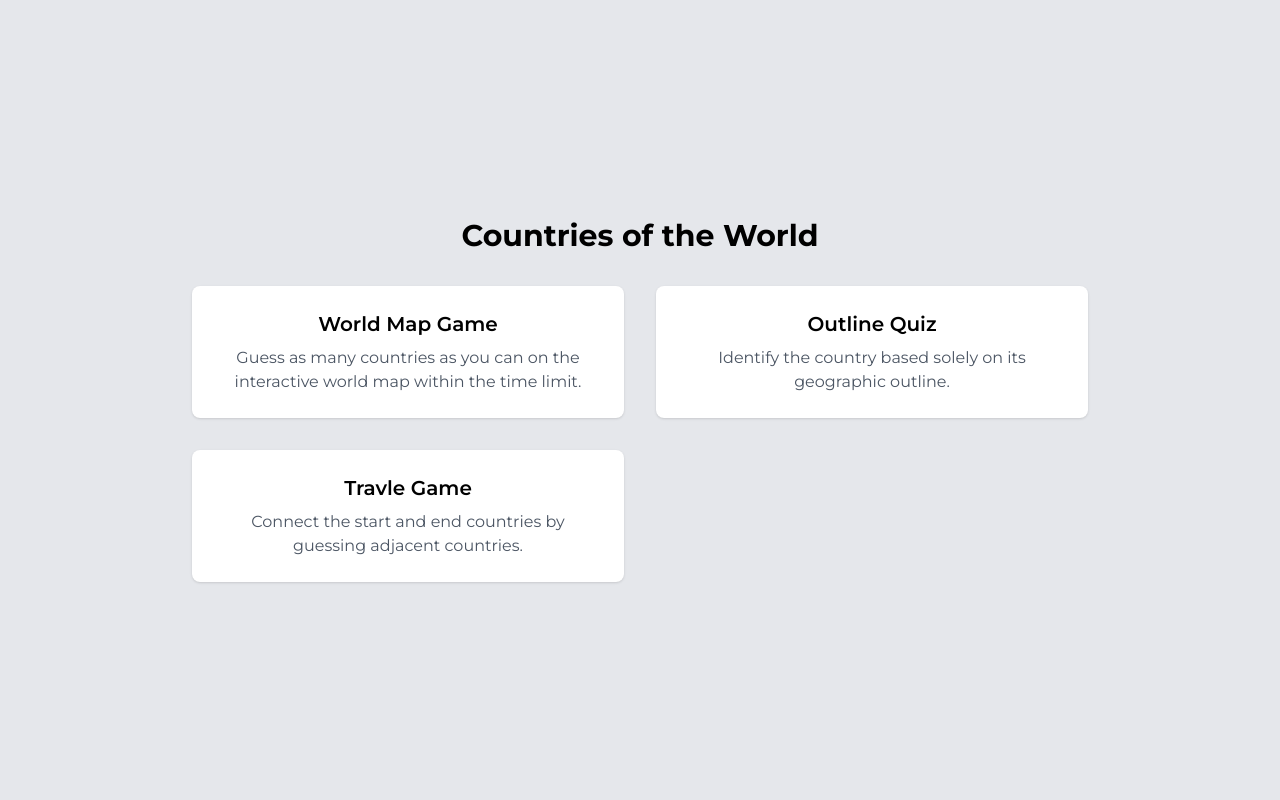
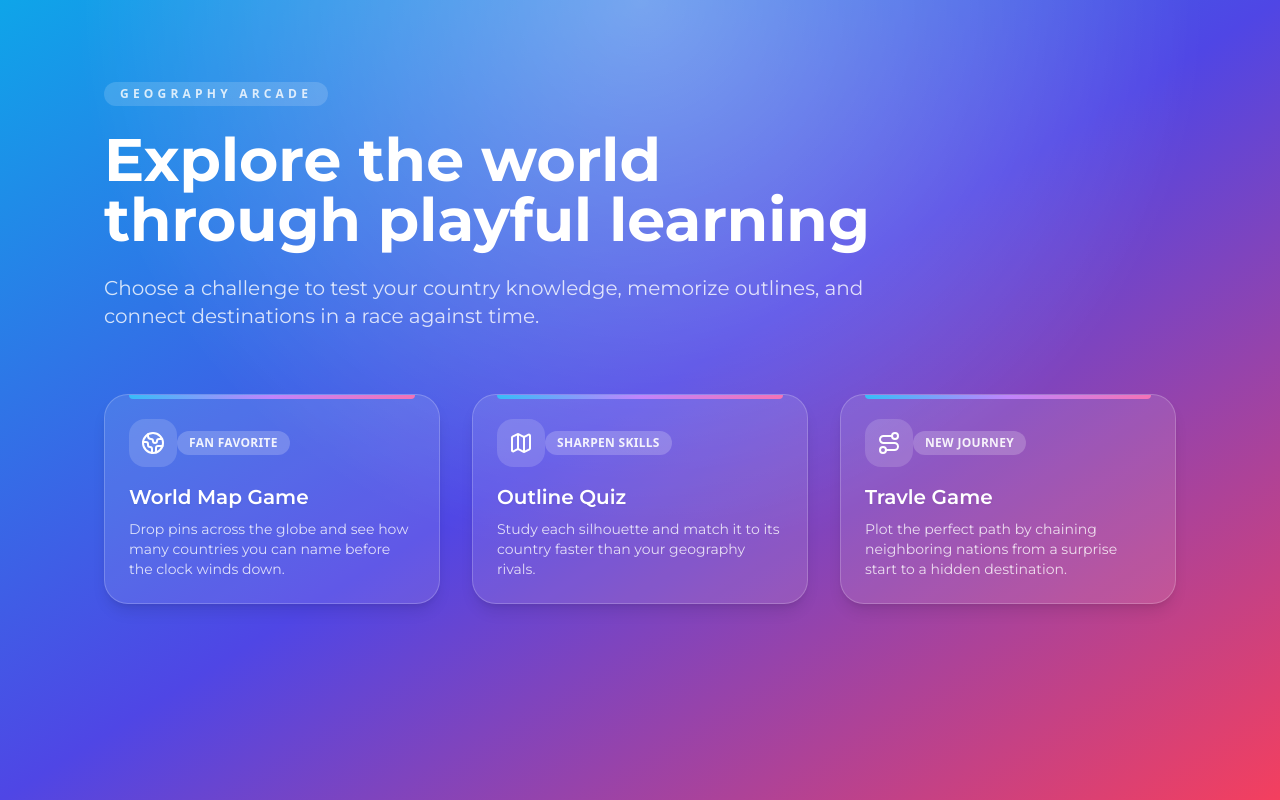
Before and after one commit to LuizFelipeBarbosa/countries-game, a React (Vite) app: page / in a window 1280 px wide. Built offline with nearby package versions, Linux system fonts and the light colour scheme.

Commit message:
Redesign home page hero and cards

```diff
--- /dev/null
+++ b/src/components/ModeCard.jsx
@@ -0,0 +1,27 @@
+const ModeCard = ({ icon: Icon, badge, title, description, onClick }) => {
+        return (
+                <button
+                        type="button"
+                        onClick={onClick}
+                        className="group relative flex h-full flex-col gap-4 rounded-3xl border border-white/20 bg-white/10 p-6 text-left text-white shadow-lg transition-transform duration-200 hover:-translate-y-1 hover:shadow-2xl focus-visible:outline focus-visible:outline-2 focus-visible:outline-offset-4 focus-visible:outline-white focus-visible:ring-0"
+                >
+                        <span className="pointer-events-none absolute inset-x-6 top-0 h-1 rounded-b-full bg-gradient-to-r from-sky-400 via-purple-400 to-pink-400" aria-hidden="true" />
+                        <div className="flex items-center justify-between">
+                                <span className="inline-flex h-12 w-12 items-center justify-center rounded-2xl bg-white/15 text-white">
+                                        <Icon className="h-6 w-6" aria-hidden="true" />
+                                </span>
+                                {badge ? (
+                                        <span className="rounded-full bg-white/20 px-3 py-1 text-xs font-semibold uppercase tracking-wide text-white/90">
+                                                {badge}
+                                        </span>
+                                ) : null}
+                        </div>
+                        <div className="space-y-2">
+                                <h3 className="text-xl font-semibold font-montserrat drop-shadow-sm">{title}</h3>
+                                <p className="text-sm text-white/80 font-montserrat">{description}</p>
+                        </div>
+                </button>
+        );
+};
+
+export default ModeCard;
--- a/src/pages/Home.jsx
+++ b/src/pages/Home.jsx
@@ -1,49 +1,67 @@
+import { Globe2, Map, Route } from "lucide-react";
+import ModeCard from "../components/ModeCard";
+
+const modes = [
+        {
+                key: "world",
+                title: "World Map Game",
+                description: "Drop pins across the globe and see how many countries you can name before the clock winds down.",
+                badge: "Fan Favorite",
+                icon: Globe2,
+        },
+        {
+                key: "outline",
+                title: "Outline Quiz",
+                description: "Study each silhouette and match it to its country faster than your geography rivals.",
+                badge: "Sharpen Skills",
+                icon: Map,
+        },
+        {
+                key: "travle",
+                title: "Travle Game",
+                description: "Plot the perfect path by chaining neighboring nations from a surprise start to a hidden destination.",
+                badge: "New Journey",
+                icon: Route,
+        },
+];
+
 const Home = ({ onSelect }) => {
-	return (
-		<div className="min-h-screen flex flex-col items-center justify-center bg-gray-200 p-4">
-			<h1 className="text-3xl font-bold mb-8 font-montserrat text-center">
-				Countries of the World
-			</h1>
-			<div className="grid grid-cols-1 sm:grid-cols-2 gap-8 w-full max-w-4xl">
-				<button
-					className="bg-white p-6 rounded-lg shadow hover:shadow-lg transition flex flex-col items-center"
-					onClick={() => onSelect("world")}
-				>
-					<h2 className="text-xl font-semibold mb-2 font-montserrat">
-						World Map Game
-					</h2>
-					<p className="text-gray-600 text-center font-montserrat">
-						Guess as many countries as you can on the interactive
-						world map within the time limit.
-					</p>
-				</button>
-				<button
-					className="bg-white p-6 rounded-lg shadow hover:shadow-lg transition flex flex-col items-center"
-					onClick={() => onSelect("outline")}
-				>
-					<h2 className="text-xl font-semibold mb-2 font-montserrat">
-						Outline Quiz
-					</h2>
-					<p className="text-gray-600 text-center font-montserrat">
-						Identify the country based solely on its geographic
-						outline.
-					</p>
-				</button>
-				<button
-					className="bg-white p-6 rounded-lg shadow hover:shadow-lg transition flex flex-col items-center"
-					onClick={() => onSelect("travle")}
-				>
-					<h2 className="text-xl font-semibold mb-2 font-montserrat">
-						Travle Game
-					</h2>
-					<p className="text-gray-600 text-center font-montserrat">
-						Connect the start and end countries by guessing adjacent
-						countries.
-					</p>
-				</button>
-			</div>
-		</div>
-	);
+        return (
+                <div className="relative min-h-screen overflow-hidden bg-slate-950">
+                        <div className="absolute inset-0 bg-gradient-to-br from-sky-500 via-indigo-600 to-rose-500" aria-hidden="true" />
+                        <div
+                                className="pointer-events-none absolute inset-0 bg-[radial-gradient(circle_at_top,_rgba(255,255,255,0.35),_transparent_55%)] mix-blend-screen"
+                                aria-hidden="true"
+                        />
+
+                        <main className="relative z-10 mx-auto flex min-h-screen w-full max-w-6xl flex-col gap-16 px-6 py-20 text-white sm:px-10">
+                                <header className="max-w-3xl space-y-6">
+                                        <span className="inline-flex items-center rounded-full bg-white/15 px-4 py-1 text-xs font-semibold uppercase tracking-[0.35em] text-white/80">
+                                                Geography Arcade
+                                        </span>
+                                        <h1 className="text-4xl font-bold leading-tight font-montserrat sm:text-5xl lg:text-6xl">
+                                                Explore the world through playful learning
+                                        </h1>
+                                        <p className="text-lg text-white/80 font-montserrat sm:text-xl">
+                                                Choose a challenge to test your country knowledge, memorize outlines, and connect destinations in a race against time.
+                                        </p>
+                                </header>
+
+                                <section className="grid gap-8 sm:grid-cols-2 xl:grid-cols-3">
+                                        {modes.map(({ key, title, description, badge, icon }) => (
+                                                <ModeCard
+                                                        key={key}
+                                                        icon={icon}
+                                                        badge={badge}
+                                                        title={title}
+                                                        description={description}
+                                                        onClick={() => onSelect(key)}
+                                                />
+                                        ))}
+                                </section>
+                        </main>
+                </div>
+        );
 };
 
 export default Home;
```
